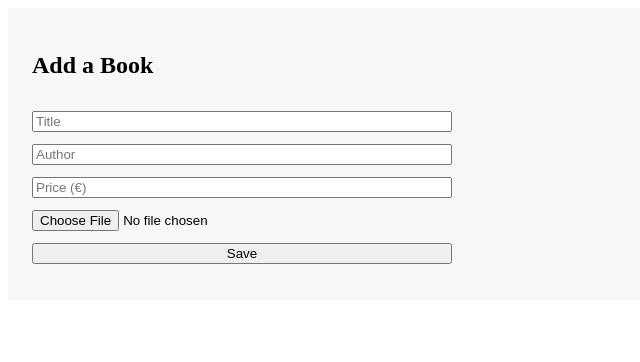
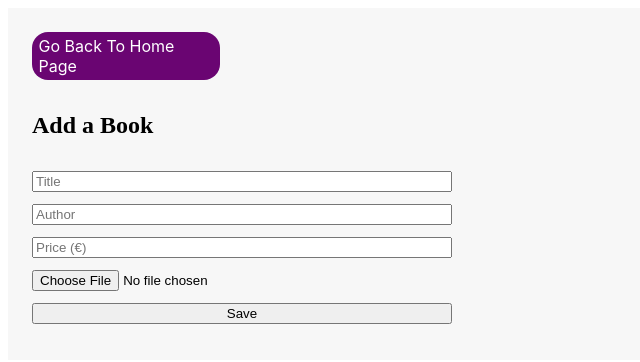
Before and after one commit to Sci-Studio/bookstore.webgui, a React (Vite) app: page /books/new in a window 1280 px wide. Shown: the top 362 px of the page, without its empty margins (0-640 px from the left). Built offline with nearby package versions, Linux system fonts and the light colour scheme; no server answers.

Commit message:
add hover effect and button navigation

```diff
--- a/src/App.css
+++ b/src/App.css
@@ -106,6 +106,12 @@ header {
   }
 }
 
+.button:hover {
+  transition: transform 160ms ease;
+  transform: scale(1.04);
+  box-shadow: 0 6px 16px rgba(0,0,0,.15);
+}
+
 .addImage {
   width: 13px;
   height: 13px;
--- a/src/App.tsx
+++ b/src/App.tsx
@@ -1,4 +1,4 @@
-// import { Link } from 'react-router-dom'
+import { useNavigate } from 'react-router-dom'
 import './App.css'
 import myLogo from './assets/svg/logo.svg';
 import add from './assets/svg/add.svg';
@@ -12,6 +12,7 @@ const API_BASE = import.meta.env.VITE_API_BASE || '/api'
 export default function App() {
   const [books, setBooks] = useState<Array<IBook>>([])
 
+  const navigate = useNavigate()
 
   useEffect(() => {
       axios.get(`${API_BASE}/books`).then(r => setBooks(r.data))
@@ -37,7 +38,7 @@ export default function App() {
             <h2>My Books</h2>
             <p>Browse and manage your personal library connection</p>
           </div>
-          <div className='button'>
+          <div className='button' onClick={() => navigate('/books/new')}>
             <img className='addImage' src={add} alt="add"/>
             <label>Add New Book</label>
           </div>
--- /dev/null
+++ b/src/pages/BookForm.css
@@ -0,0 +1,28 @@
+.goBackToHomePage {
+  background-color: #6A0572;
+  border-radius: 16px;
+  border-color: #E5E7EB;
+  width: 188px;
+  height: 48px;
+  display: flex;
+  flex-direction: row;
+  justify-content: center;
+  align-items: center;
+
+  label {
+    width: 175px;
+    height: 24px;
+    font-family: 'Inter', sans-serif;
+    font-weight: 400;
+    font-size: 16px;
+    color: #FFFFFF;
+    display: flex;
+    align-items: center;
+  }
+}
+
+.goBackToHomePage:hover {
+  transition: transform 160ms ease;
+  transform: scale(1.04);
+  box-shadow: 0 6px 16px rgba(0,0,0,.15);
+}
--- a/src/pages/BookForm.tsx
+++ b/src/pages/BookForm.tsx
@@ -1,5 +1,7 @@
 import { useState } from 'react'
+import { useNavigate } from 'react-router-dom'
 import axios from 'axios'
+import './BookForm.css'
 
 
 const API_BASE = import.meta.env.VITE_API_BASE || '/api'
@@ -12,6 +14,8 @@ export default function BookForm() {
     const [imageFile, setImageFile] = useState<File | null>(null)
     const [msg, setMsg] = useState('')
     const [uploading, setUploading] = useState(false)
+
+    const navigate = useNavigate()
 
     const submit = async (e: React.FormEvent) => {
         e.preventDefault()
@@ -46,6 +50,9 @@ export default function BookForm() {
 
     return (
         <form onSubmit={submit} style={{ padding: 24, display: 'grid', gap: 12, maxWidth: 420 }}>
+            <div className='goBackToHomePage' onClick={() => navigate('/')}>
+                <label>Go Back To Home Page</label>
+            </div>
             <h2>Add a Book</h2>
             <input placeholder="Title" value={title} onChange={e=>setTitle(e.target.value)} required />
             <input placeholder="Author" value={author} onChange={e=>setAuthor(e.target.value)} required />
--- a/src/widgets/book-tile/Book.css
+++ b/src/widgets/book-tile/Book.css
@@ -1,3 +1,9 @@
+.container:hover {
+    transition: transform 160ms ease;
+    transform: scale(1.04);
+    box-shadow: 0 6px 16px rgba(0,0,0,.15);
+}
+
 .container {
     width: 290px;
     height: 320px;
```
